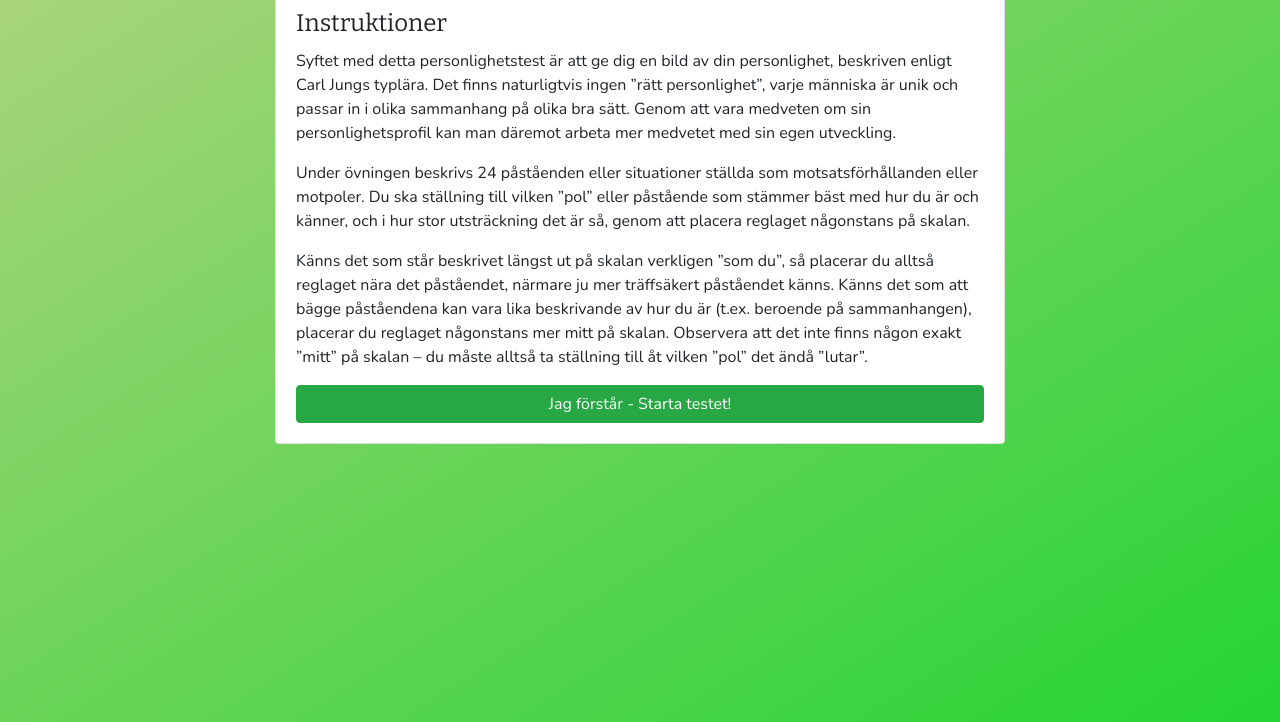
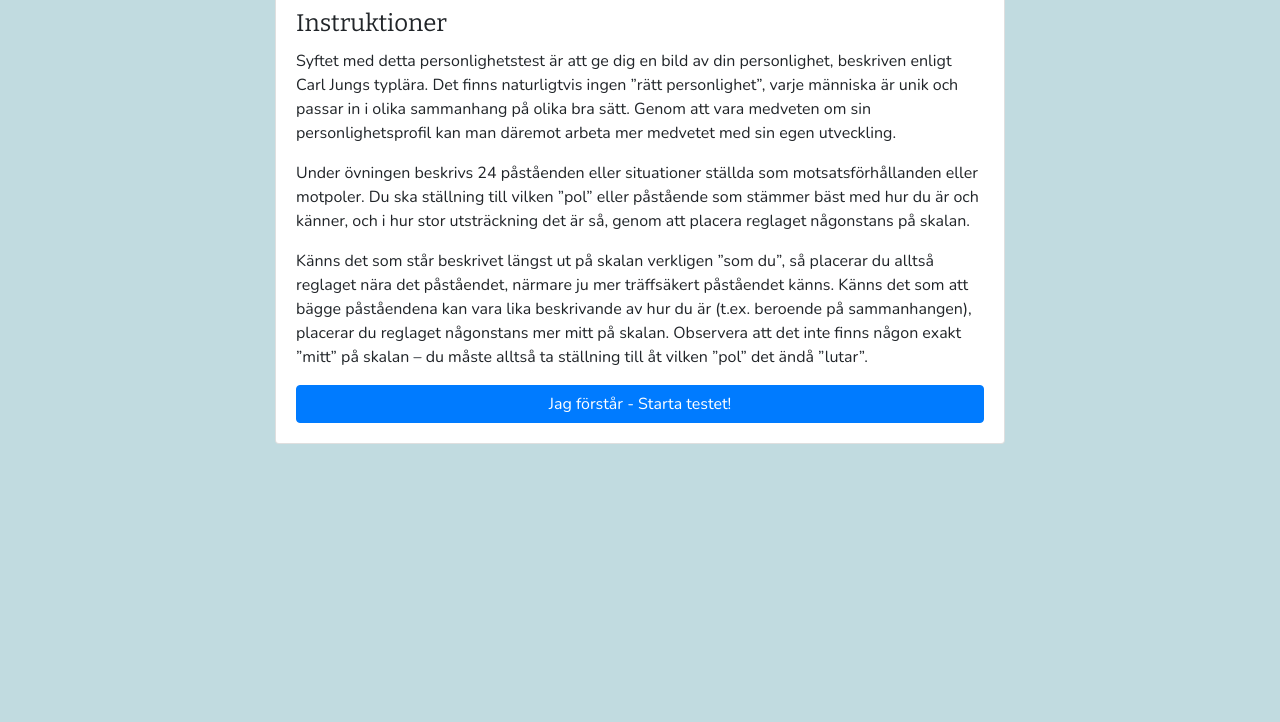
Before and after one commit to pfva/personlighetstest, a website: page www/personlighetstest/index.html in a window 1280 px wide. Shown: the part 78-800 px from the top of the page. Drawn offline with nearby package versions, Linux system fonts and the light colour scheme.

Commit message:
Changed colors from green to blue on personlighetstest page

```diff
--- a/www/css/main.css
+++ b/www/css/main.css
@@ -33,7 +33,7 @@
 }
 
 .bg-color {
-	background: linear-gradient(to bottom right, #B0D47E, #24D434);
+	background-color: #C1DBE0;
 	height: 100vh;
 }
 
--- a/www/personlighetstest/index.html
+++ b/www/personlighetstest/index.html
@@ -24,7 +24,7 @@
               <p class="card-text">Syftet med detta personlighetstest är att ge dig en bild av din personlighet, beskriven enligt Carl Jungs typlära. Det finns naturligtvis ingen ”rätt personlighet”, varje människa är unik och passar in i olika sammanhang på olika bra sätt. Genom att vara medveten om sin personlighetsprofil kan man däremot arbeta mer medvetet med sin egen utveckling.</p>
               <p class="card-text">Under övningen beskrivs 24 påståenden eller situationer ställda som motsatsförhållanden eller motpoler. Du ska ställning till vilken ”pol” eller påstående som stämmer bäst med hur du är och känner, och i hur stor utsträckning det är så, genom att placera reglaget någonstans på skalan.</p>
               <p class="card-text">Känns det som står beskrivet längst ut på skalan verkligen ”som du”, så placerar du alltså reglaget nära det påståendet, närmare ju mer träffsäkert påståendet känns. Känns det som att bägge påståendena kan vara lika beskrivande av hur du är (t.ex. beroende på sammanhangen), placerar du reglaget någonstans mer mitt på skalan. Observera att det inte finns någon exakt ”mitt” på skalan – du måste alltså ta ställning till åt vilken ”pol” det ändå ”lutar”.</p>
-              <a href="#" class="btn btn-success d-block mx-auto">Jag förstår - Starta testet!</a>
+              <a href="#" class="btn btn-primary d-block mx-auto">Jag förstår - Starta testet!</a>
             </div>
           </div>
         </div>
```
